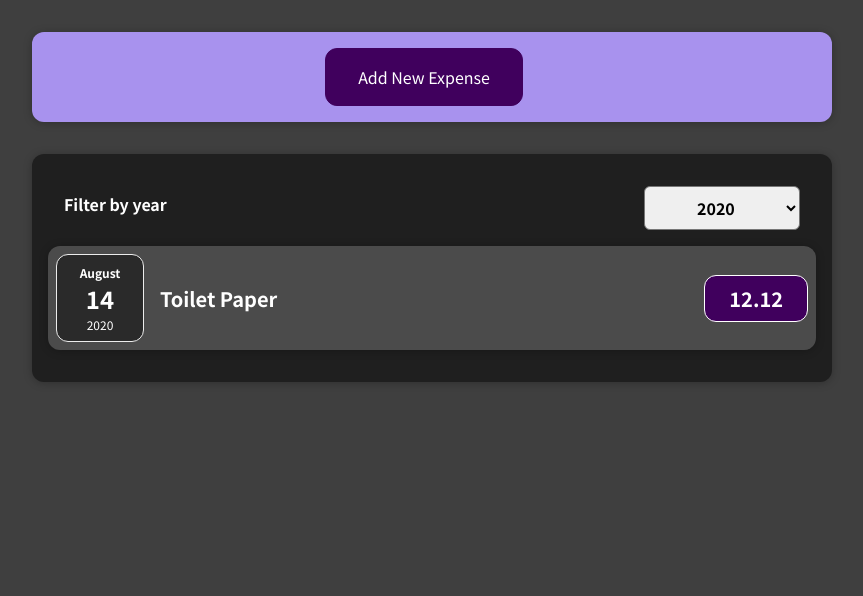
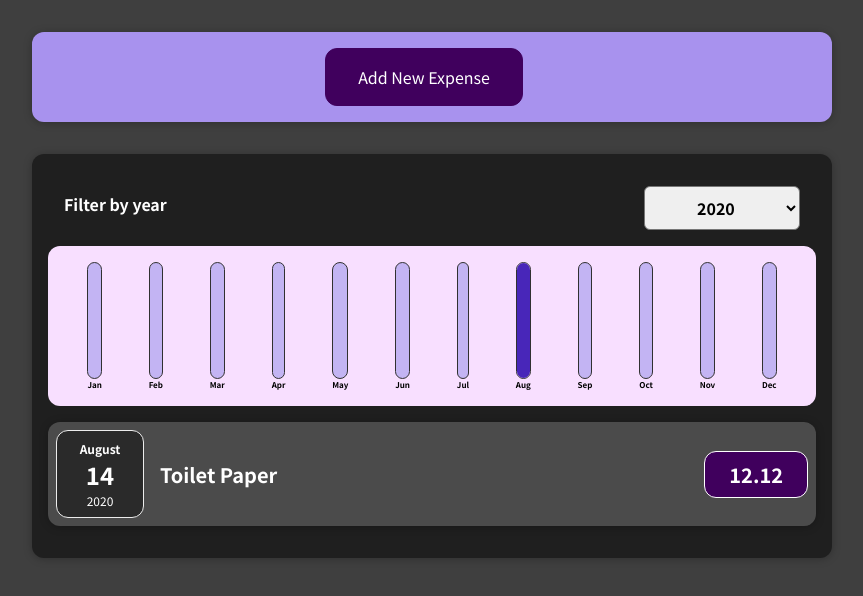
Before and after one commit to EYantis1212/react-complete-guide, a React (Create React App) app in the folder 01-starting-setup/: page / in a window 1280 px wide. Shown: the top 596 px of the page, without its empty margins (208-1071 px from the left). Built offline with nearby package versions, Linux system fonts and the light colour scheme.

Commit message:
Add: (project 01) Complete Chart Component

```diff
--- a/01-starting-setup/src/components/Chart/Chart.js
+++ b/01-starting-setup/src/components/Chart/Chart.js
@@ -0,0 +1,25 @@
+import React from 'react';
+
+import ChartBar from './ChartBar';
+import './Chart.css';
+
+const Chart = (props) => {
+	const dataPointValues = props.dataPoints.map(
+		(dataPoint) => dataPoint.value
+	);
+	const totalMaximum = Math.max(...dataPointValues);
+	return (
+		<div className="chart">
+			{props.dataPoints.map((dataPoint) => (
+				<ChartBar
+					value={dataPoint.value}
+					maxValue={totalMaximum}
+					label={dataPoint.label}
+					key={dataPoint.label}
+				/>
+			))}
+		</div>
+	);
+};
+
+export default Chart;
--- a/01-starting-setup/src/components/Chart/ChartBar.js
+++ b/01-starting-setup/src/components/Chart/ChartBar.js
@@ -0,0 +1,24 @@
+import React from 'react';
+
+import './CharBar.css';
+
+const ChartBar = (props) => {
+	let barFillHeight = '0%';
+
+	if (props.maxValue > 0) {
+		barFillHeight = Math.round((props.value / props.maxValue) * 100) + '%';
+	}
+	return (
+		<div className="chart-bar">
+			<div className="chart-bar__inner">
+				<div
+					className="chart-bar__fill"
+					style={{ height: barFillHeight }}
+				></div>
+			</div>
+			<div className="chart-bar__label">{props.label}</div>
+		</div>
+	);
+};
+
+export default ChartBar;
--- a/01-starting-setup/src/components/Expenses/Expenses.js
+++ b/01-starting-setup/src/components/Expenses/Expenses.js
@@ -3,6 +3,7 @@
 import './Expenses.css';
 import ExpensesFilter from './ExpensesFilter';
 import ExpensesList from './ExpensesList';
+import ExpensesChart from './ExpensesChart';
 
 const Expenses = (props) => {
 	console.log(props);
@@ -22,6 +23,7 @@
 					selectedYear={filterYear}
 					onFilterChange={filterChangeHandler}
 				/>
+				<ExpensesChart expenses={filteredExpenses} />
 				<ExpensesList items={filteredExpenses} />
 			</Card>
 		</div>
--- /dev/null
+++ b/01-starting-setup/src/components/Expenses/ExpensesChart.js
@@ -0,0 +1,27 @@
+import React from 'react';
+import Chart from '../Chart/Chart';
+
+const ExpensesChart = (props) => {
+	const chartDataPoints = [
+		{ label: 'Jan', value: 0 },
+		{ label: 'Feb', value: 0 },
+		{ label: 'Mar', value: 0 },
+		{ label: 'Apr', value: 0 },
+		{ label: 'May', value: 0 },
+		{ label: 'Jun', value: 0 },
+		{ label: 'Jul', value: 0 },
+		{ label: 'Aug', value: 0 },
+		{ label: 'Sep', value: 0 },
+		{ label: 'Oct', value: 0 },
+		{ label: 'Nov', value: 0 },
+		{ label: 'Dec', value: 0 },
+	];
+
+	for (const expense of props.expenses) {
+		const expenseMonth = expense.date.getMonth();
+		chartDataPoints[expenseMonth].value += expense.amount;
+	}
+	return <Chart dataPoints={chartDataPoints} />;
+};
+
+export default ExpensesChart;
--- a/01-starting-setup/src/components/NewExpense/ExpenseForm.js
+++ b/01-starting-setup/src/components/NewExpense/ExpenseForm.js
@@ -21,7 +21,7 @@
 		event.preventDefault();
 		const expenseData = {
 			title: enteredTitle,
-			amount: enteredAmount,
+			amount: +enteredAmount,
 			date: new Date(enteredDate + 'T00:00:00'),
 		};
 		props.onSaveExpenseData(expenseData);
```
Also changed, not shown: 1 other file (tests, documents, lock files or other folders).
